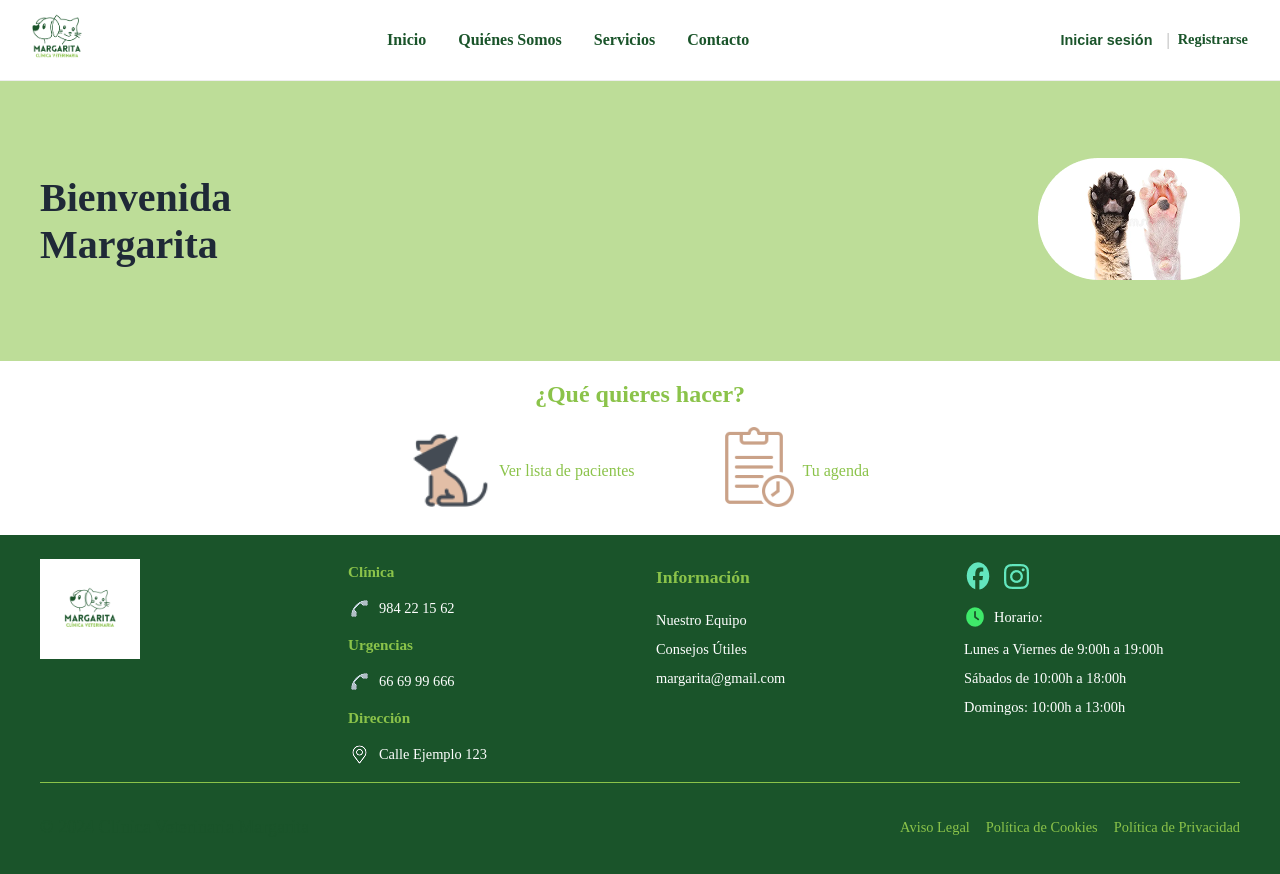
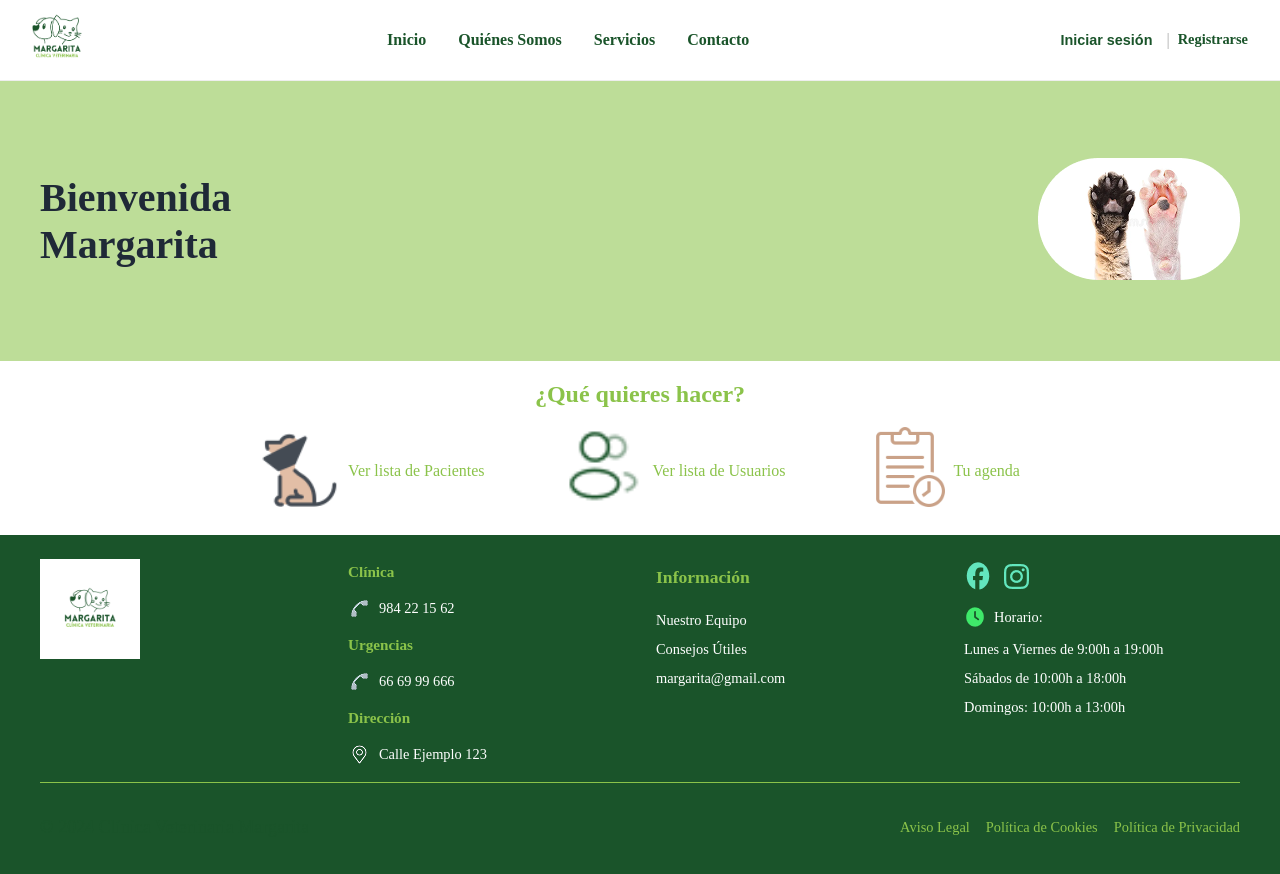
Before and after one commit to FerMarcos606/clinica-veterinaria-front, a React (Vite) app: page /home-admin in a window 1280 px wide. Shown: the top 874 px of the page. Built offline with nearby package versions, Linux system fonts and the light colour scheme; no server answers.

Commit message:
feat: user list add to admin home page

```diff
--- a/src/pages/admin/homePage/HomePageAdmin.jsx
+++ b/src/pages/admin/homePage/HomePageAdmin.jsx
@@ -4,6 +4,8 @@ import Pets from "../../../assets/imgs/banner.png";
 import './HomePageAdmin.css'
 import PatientIcon from "../../../assets/imgs/atencionFix.png";
 import ScheduleIcon from "../../../assets/imgs/scheduleFix.png";
+import IconinicioSesion from "../../../assets/icons/iconinicioSesion.png";
+
 
 export const HomePageAdmin = () => {
 
@@ -25,10 +27,15 @@ export const HomePageAdmin = () => {
             <div className="home-admin-option">
             <img src={PatientIcon} alt="Pacientes" className="home-admin-icon" />
             <Link to="/listaPacientes" className="home-admin-link">
-                Ver lista de pacientes
+                Ver lista de Pacientes
             </Link>
             </div>
-
+            <div className="home-admin-option">
+                    <img src={IconinicioSesion} alt="Pacientes" className="home-admin-icon" />
+                    <Link to="/admin/user-list" className="home-admin-link">
+                        Ver lista de Usuarios
+                    </Link>
+            </div>
             <div className="home-admin-option">
             <img src={ScheduleIcon} alt="Agenda" className="home-admin-icon" />
             <Link to="/listaCitas" className="home-admin-link">
```
